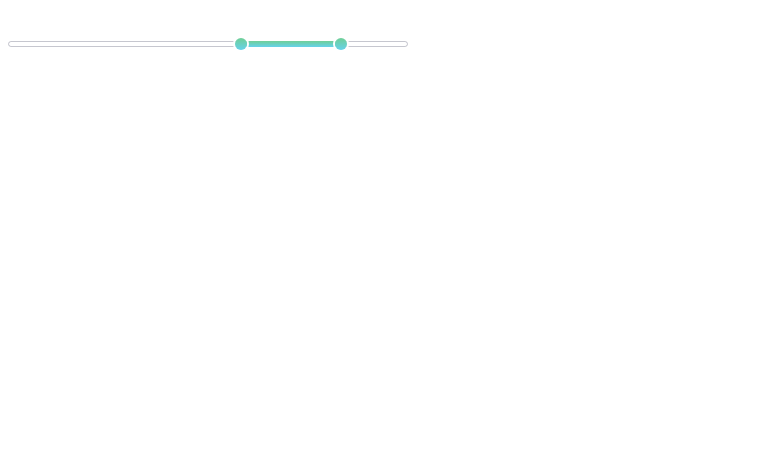
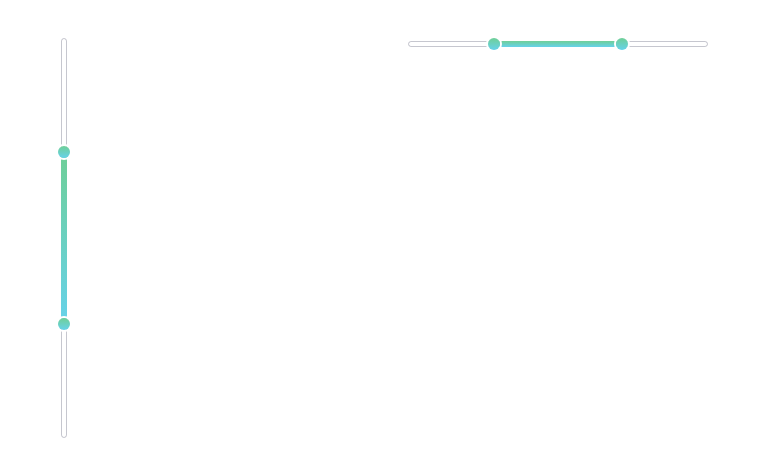
Before and after one commit to iph9x/metalamp-4, a website built with webpack: page src/index.html in a window 1280 px wide. Shown: the whole page, without its empty margins (0-763 px from the left). Built offline with nearby package versions, Linux system fonts and the light colour scheme.

Commit message:
vertical mode

```diff
--- a/src/index.html
+++ b/src/index.html
@@ -7,8 +7,10 @@
   <title>Slider</title>
 </head>
 <body>
-  <main class="main" style="width: 400px">
+  <main class="main" style="width: 700px; display: flex">
     <div class="slider">
+    </div>
+    <div class="slider-2">
     </div>
   </main>
 </body>
--- a/src/index.ts
+++ b/src/index.ts
@@ -2,11 +2,22 @@ import './styles/main.scss';
 import './ts/miSlider.ts';
 
 $('.slider').miSlider({
-  min: 0,
+  min: 500,
   max: 1200,
   defaultMin: 700,
   defaultMax: 1000,
   range: true,
-  step: 1,
-  labels: true
+  step: 5,
+  labels: true,
+  vertical: true
 });
+
+$('.slider-2').miSlider({
+  min: 500,
+  max: 1200,
+  defaultMin: 700,
+  defaultMax: 1000,
+  range: true,
+  step: 5,
+  labels: true,
+});
--- a/src/styles/main.scss
+++ b/src/styles/main.scss
@@ -29,6 +29,7 @@ $body-font-size: 14px;
   width: 100%;
   padding-top: 30px;
   padding-bottom: 10px;
+  margin-left: 50px;
   color: #fff;
   &__titles {
     display: flex;
@@ -51,6 +52,13 @@ $body-font-size: 14px;
       border-radius: 3px;
       border: 1px solid $darkshade25;
     }
+    &_vertical {
+      width: 6px;
+      height: 400px;
+      &::before {
+        transform: translateX(3px);
+      }
+    }
   }
   &__range-box {
     color: $darkshade50;
@@ -60,14 +68,20 @@ $body-font-size: 14px;
   }
   &__label {
     position: absolute;
-    top: -450%;
     visibility: hidden;
     color: $darkshade;
     &_left {
-      transform: translateX(-50%)
+      transform: translate(-50%, -120%)
     }
     &_right {
-      transform: translateX(50%)
+      transform: translate(50%, -120%)
+    }
+    &_top {
+      transform: translate(20px, -50%);
+
+    }
+    &_bottom {
+      transform: translate(20px, 50%);
     }
   }
   &__input {
@@ -96,12 +110,15 @@ $body-font-size: 14px;
   &__track {
     position: absolute;
     top: 3px;
-    left: 25%;
-    right: 25%;
     height: 6px;
     z-index: 1;
     border-radius: 6px;
     @include blue-green-gradient;
+    &_vertical {
+      left: 3px;
+      width: 6px;
+      height: auto;
+    }
   }
   &__circle {
     position: absolute;
@@ -112,12 +129,16 @@ $body-font-size: 14px;
     @include blue-green-gradient;
     border-radius: 50%;
     &_left {
-      left: 25%;
       transform: translateX(-6px);
     }
     &_right {
-      right: 25%;
       transform: translateX(6px);
+    }
+    &_top {
+      transform: translateY(-6px);
+    }
+    &_bottom {
+      transform: translateY(6px);
     }
   }
   &__note {
--- a/src/ts/miSlider.ts
+++ b/src/ts/miSlider.ts
@@ -9,7 +9,8 @@ type Props = {
   step: number,
   defaultMin: number,
   defaultMax: number,
-  labels: boolean
+  labels: boolean,
+  vertical: boolean
 }
 
 (function ($) {
@@ -22,9 +23,10 @@ type Props = {
     defaultMin,
     defaultMax,
     labels,
+    vertical
   }: Props) {
     const model: Model = new Model(max, min);
-    const view: View = new View(max, min, this, range, step, defaultMin, defaultMax, labels);
+    const view: View = new View(max, min, this, range, step, defaultMin, defaultMax, labels, vertical);
     const presenter: Presenter = new Presenter(model, view);
 
   };
--- a/src/ts/subVeiw/label.ts
+++ b/src/ts/subVeiw/label.ts
@@ -2,17 +2,33 @@ export interface ILabel {
   value: number,
   position: number,
   readonly type: string,
+  vertical?: boolean
 }
 
 export default class Label implements ILabel {
   private label: JQuery = $(`<span class="mi-slider__label"></span>`);
+  private cssType: string;
 
   constructor(
     public value: number,
     public readonly type: string,
-    public position: number
+    public position: number,
+    public vertical?: boolean
   ) {
-    this.label.addClass(`mi-slider__label_${type}`);
+    if (this.type === 'minThumb') {
+      if (this.vertical) {
+        this.cssType = 'top';
+      } else {
+        this.cssType = 'left';
+      }
+    } else {
+      if (this.vertical) {
+        this.cssType = 'bottom';
+      } else {
+        this.cssType = 'right';
+      }
+    }
+    this.label.addClass(`mi-slider__label_${this.cssType}`);
 
     this.setValue(value);
     this.setPosition(position);
@@ -35,7 +51,7 @@ export default class Label implements ILabel {
 
   public setPosition(value: number) {
     this.position = value;
-    this.label.css(this.type, `${value}%`);
+    this.label.css(this.cssType, `${value}%`);
   }
 
   public show() {
--- a/src/ts/subVeiw/thumb.ts
+++ b/src/ts/subVeiw/thumb.ts
@@ -3,6 +3,19 @@ import Label from '../subVeiw/label';
 export interface IThumb {
   readonly type: string,
   position: number,
+}
+
+type Props = {
+  type: 'minThumb' | 'maxThumb';
+  startPosition?: number;
+  label?: Label;
+  step?: number;
+  wrapper: JQuery;
+  track: JQuery;
+  max: number;
+  min: number;
+  otherThumbPosition?: number;
+  vertical?: boolean
 }
 
 export default class Thumb implements IThumb {
@@ -12,25 +25,69 @@ export default class Thumb implements IThumb {
   private isActive: boolean = false;
   private observers: Array<object> = [];
   private current: number;
-  private isRight: boolean;
+  private isMaxThumb: boolean;
   public position: number;
 
-  constructor(
-    public type: 'right' | 'left',
-    public startPosition: number,
-    public label: Label,
-    private step: number,
-    private wrapper: JQuery,
-    private track: JQuery,
-    private max: number,
-    private min: number,
-    public otherThumbPosition?: number,
-  ) {
+
+  public type: 'minThumb' | 'maxThumb';
+  public startPosition: number;
+  public label: Label;
+  private step: number;
+  private wrapper: JQuery;
+  private track: JQuery;
+  private max: number;
+  private min: number;
+  public otherThumbPosition?: number;
+  public vertical?: boolean;
+
+  private cssType: string;
+
+  constructor({
+    type,
+    startPosition,
+    label,
+    step,
+    wrapper,
+    track,
+    max,
+    min,
+    otherThumbPosition,
+    vertical
+  }: Props) {
     this.type = type;
-    this.thumb.addClass(`mi-slider__circle_${type}`);
-    this.isRight = this.type === 'right';
+    this.startPosition = startPosition;
+    this.label = label;
+    this.step = step;
+    this.wrapper = wrapper;
+    this.track = track;
+    this.max = max;
+    this.min = min;
+    this.otherThumbPosition = otherThumbPosition;
+    this.vertical = vertical;
+    if (this.type === 'minThumb') {
+      if (this.vertical) {
+        this.cssType = 'top';
+      } else {
+        this.cssType = 'left';
+      }
+    } else {
+      if (this.vertical) {
+        this.cssType = 'bottom';
+      } else {
+        this.cssType = 'right';
+      }
+    }
 
-    this.current = this.isRight ? max : min;
+    this.thumb.addClass(`mi-slider__circle_${this.cssType}`);
+    this.isMaxThumb = this.type === 'maxThumb';
+
+    this.current = this.isMaxThumb ? max : min;
+    if (this.isMaxThumb) {
+      this.startPosition = startPosition ? startPosition : max;
+    } else {
+      this.startPosition = startPosition ? startPosition : min;
+    }
+
     this.setPositionByVal(startPosition)
     this.render();
 
@@ -64,8 +121,12 @@ export default class Thumb implements IThumb {
       this.setIsActive(true)
 
       this.label.show();
-
-      this.shift = e.pageX - this.thumb.get(0).getBoundingClientRect().left - (this.thumb.width() / 2);
+      if (this.vertical) {
+        this.shift = e.pageY - this.thumb.get(0).getBoundingClientRect().top - (this.thumb.height() / 2);
+      } else {
+        this.shift = e.pageX - this.thumb.get(0).getBoundingClientRect().left - (this.thumb.width() / 2);
+      }
+      $('html').css('cursor', 'pointer');
     })
   }
 
@@ -75,25 +136,33 @@ export default class Thumb implements IThumb {
 
       let step = this.step;
       let newPosition: number;
-      if (this.isRight) {
-        newPosition = 100 - (e.pageX - this.shift - this.wrapper.get(0).getBoundingClientRect().left) * 100 / this.wrapper.width()
+      if (this.isMaxThumb) {
+        if (this.vertical) {
+          newPosition = 100 - (e.pageY - this.shift - this.wrapper.get(0).getBoundingClientRect().top) * 100 / this.wrapper.height();
+        } else {
+          newPosition = 100 - (e.pageX - this.shift - this.wrapper.get(0).getBoundingClientRect().left) * 100 / this.wrapper.width();
+        }
         newPosition = 100 - Math.round(((100 - newPosition) / step)) * step;
       } else {
-        newPosition = (e.pageX - this.shift - this.wrapper.get(0).getBoundingClientRect().left) * 100 / this.wrapper.width()
+        if (this.vertical) {
+          newPosition = (e.pageY - this.shift - this.wrapper.get(0).getBoundingClientRect().top) * 100 / this.wrapper.height()
+        } else {
+          newPosition = (e.pageX - this.shift - this.wrapper.get(0).getBoundingClientRect().left) * 100 / this.wrapper.width()
+        }
         newPosition = Math.round((newPosition / step)) * step;
       }
 
       newPosition = this.checkBorders(newPosition, this.otherThumbPosition);
 
-      this.thumb.css(this.type, `${newPosition}%`);
-      this.track.css(this.type, `${newPosition}%`);
+      this.thumb.css(this.cssType, `${newPosition}%`);
+      this.track.css(this.cssType, `${newPosition}%`);
 
       this.label.setPosition(newPosition);
 
       this.position = newPosition;
-      this.setParentState('SET_RIGHT_POSITION', 'SET_LEFT_POSITION', newPosition);
+      this.setParentState('SET_MAX_THUMB_POSITION', 'SET_MIN_THUMB_POSITION', newPosition);
 
-      if (this.isRight) {
+      if (this.isMaxThumb) {
         let value = Math.round(this.min + (1 - newPosition / 100) * (this.max - this.min))
         this.current = value;
         this.init({type: 'SET_CURRENT_MAX', value})
@@ -113,6 +182,8 @@ export default class Thumb implements IThumb {
       if (this.isActive) {
         this.setIsActive(false);
         this.label.hide();
+
+        $('html').css('cursor', 'default');
       }
     });
   }
@@ -134,15 +205,15 @@ export default class Thumb implements IThumb {
       this.position = 0;
     } else if (val > this.max) {
       this.position = 100;
-    } else if (this.isRight) {
+    } else if (this.isMaxThumb) {
       this.position = ((this.max - val) / (this.max - this.min)) * 100;
     } else {
       this.position = (1 - (this.max - val) / (this.max - this.min)) * 100;
     }
     this.setCurrent(val);
-    this.thumb.css(this.type, `${this.position}%`);
-    this.setParentState('SET_RIGHT_POSITION', 'SET_LEFT_POSITION', this.position);
-    this.track.css(this.type,  `${this.position}%`);
+    this.thumb.css(this.cssType, `${this.position}%`);
+    this.setParentState('SET_MAX_THUMB_POSITION', 'SET_MIN_THUMB_POSITION', this.position);
+    this.track.css(this.cssType,  `${this.position}%`);
     this.label.setPosition(this.position);
   }
 
@@ -155,11 +226,11 @@ export default class Thumb implements IThumb {
     this.isActive = value;
   }
 
-  private setParentState(typeOfRightThumb: string, typeOfLeftThumb: string, value: boolean | number): void {
-    if (this.type === 'right') {
-      this.init({type: typeOfRightThumb, value})
+  private setParentState(typeOfMaxThumb: string, typeOfMinThumb: string, value: boolean | number): void {
+    if (this.type === 'maxThumb') {
+      this.init({type: typeOfMaxThumb, value})
     } else {
-      this.init({type: typeOfLeftThumb, value})
+      this.init({type: typeOfMinThumb, value})
     }
   }
 
--- a/src/ts/view/view.ts
+++ b/src/ts/view/view.ts
@@ -16,19 +16,19 @@ export default class View implements IView {
   public currentMin: number;
   public currentMax: number;
 
-  private rightThumbPosition: number;
-  private leftThumbPosition: number;
+  private minThumbPosition: number;
+  private maxThumbPosition: number;
 
   private stepInPercent: number;
 
   private wrapper = $('<div class="mi-slider__wrapper"></div>');
   private track  = $('<div class="mi-slider__track"></div>');
 
-  private leftThumb: Thumb;
-  private rightThumb: Thumb;
+  private minThumbThumb: Thumb;
+  private maxThumbThumb: Thumb;
 
-  private rightLabel: Label;
-  private leftLabel: Label;
+  private minThumbLabel: Label;
+  private maxThumbLabel: Label;
 
   private observers: Array<object>;
 
@@ -38,9 +38,10 @@ export default class View implements IView {
     public slider: object,
     public isRange?: boolean,
     public step?: number,
-    public leftStartPos?: number,
-    public rightStartPos?: number,
-    public labelsVisibility?: boolean
+    public minThumbStartPos?: number,
+    public maxThumbStartPos?: number,
+    public labelsVisibility?: boolean,
+    public vertical?: boolean
   ) {
 
     this.observers = [];
@@ -48,63 +49,72 @@ export default class View implements IView {
     this.labelsVisibility = typeof labelsVisibility === 'undefined' ? true : labelsVisibility;
 
     const that = $(this.slider);
-
+    if (vertical) {
+      (this.wrapper).addClass('mi-slider__wrapper_vertical');
+      (this.track).addClass('mi-slider__track_vertical')
+    }
     that.addClass('mi-slider');
 
     this.step = step ? step : (this.max - this.min) / $(this.slider).width();
     this.stepInPercent = this.getValueToPercent(this.step);
 
-    this.setCurrentMin(leftStartPos || min || 0);
-    this.setCurrentMax(rightStartPos || max);
+    this.minThumbStartPos = (typeof minThumbStartPos !== 'undefined') && (minThumbStartPos >= min) && (minThumbStartPos < maxThumbStartPos) ? minThumbStartPos : min;
+    this.maxThumbStartPos = (typeof maxThumbStartPos !== 'undefined') && (maxThumbStartPos <= max) ? maxThumbStartPos : max;
 
-    this.leftThumbPosition = (1 - (this.max - leftStartPos) / (this.max - this.min)) * 100;
-    this.rightThumbPosition = ((this.max - rightStartPos) / (this.max - this.min)) * 100;
+    this.setCurrentMin(this.minThumbStartPos);
+    this.setCurrentMax(this.maxThumbStartPos);
+
+    this.minThumbPosition = (1 - (this.max - this.minThumbStartPos) / (this.max - this.min)) * 100;
+    this.maxThumbPosition = ((this.max - this.maxThumbStartPos) / (this.max - this.min)) * 100;
 
 
-    this.rightLabel = new Label(rightStartPos, 'right', this.rightThumbPosition);
-    this.leftLabel = new Label(leftStartPos, 'left', this.leftThumbPosition);
+    this.maxThumbLabel = new Label(this.maxThumbStartPos, 'maxThumb', this.maxThumbPosition, this.vertical);
+    this.minThumbLabel = new Label(this.minThumbStartPos, 'minThumb', this.minThumbPosition, this.vertical);
 
 
-    this.leftThumb = new Thumb(
-      'left',
-      leftStartPos,
-      this.leftLabel,
-      this.stepInPercent,
-      this.wrapper,
-      this.track,
-      this.max,
-      this.min,
-      this.rightThumbPosition,
-    );
-    this.rightThumb = new Thumb(
-      'right',
-      this.rightStartPos,
-      this.rightLabel,
-      this.stepInPercent,
-      this.wrapper,
-      this.track,
-      this.max,
-      this.min,
-      this.leftThumbPosition,
-    );
+    this.minThumbThumb = new Thumb({
+      type: 'minThumb',
+      startPosition: this.minThumbStartPos,
+      label: this.minThumbLabel,
+      step: this.stepInPercent,
+      wrapper: this.wrapper,
+      track: this.track,
+      max: this.max,
+      min: this.min,
+      otherThumbPosition: this.maxThumbPosition,
+      vertical: this.vertical
+    });
 
-    this.rightThumb.subscribe(this);
-    this.leftThumb.subscribe(this);
+    this.maxThumbThumb = new Thumb({
+      type: 'maxThumb',
+      startPosition: this.maxThumbStartPos,
+      label: this.maxThumbLabel,
+      step: this.stepInPercent,
+      wrapper: this.wrapper,
+      track: this.track,
+      max: this.max,
+      min: this.min,
+      otherThumbPosition: this.minThumbPosition,
+      vertical: this.vertical
+    });
 
-    const leftThumbHTML = this.leftThumb.render();
-    const rightThumbHTML = this.rightThumb.render();
+    this.maxThumbThumb.subscribe(this);
+    this.minThumbThumb.subscribe(this);
 
-    if (this.isRange || this.min) {
-      this.wrapper.append(leftThumbHTML)
+    const minThumbThumbHTML = this.minThumbThumb.render();
+    const maxThumbThumbHTML = this.maxThumbThumb.render();
+
+    if (this.isRange || (typeof this.minThumbStartPos !== 'undefined')) {
+      this.wrapper.append(minThumbThumbHTML)
     }
     this.wrapper
-      .append(rightThumbHTML)
+      .append(maxThumbThumbHTML)
       .append(this.track);
 
     if (this.labelsVisibility) {
       this.wrapper
-        .append(this.rightLabel.render())
-        .append(this.leftLabel.render());
+        .append(this.maxThumbLabel.render())
+        .append(this.minThumbLabel.render());
     }
 
     that.append(this.wrapper);
@@ -156,13 +166,13 @@ export default class View implements IView {
         this.currentMin = action.value;
         this.init({type: 'SET_MIN', value: action.value});
         break;
-      case ('SET_RIGHT_POSITION'):
-        this.rightThumbPosition = action.value;
-        this.leftThumb.otherThumbPosition = action.value;
+      case ('SET_MAX_THUMB_POSITION'):
+        this.maxThumbPosition = action.value;
+        this.minThumbThumb.otherThumbPosition = action.value;
         break;
-      case ('SET_LEFT_POSITION'):
-        this.leftThumbPosition = action.value;
-        this.rightThumb.otherThumbPosition = action.value;
+      case ('SET_MIN_THUMB_POSITION'):
+        this.minThumbPosition = action.value;
+        this.maxThumbThumb.otherThumbPosition = action.value;
         break;
       default:
         break;
```
